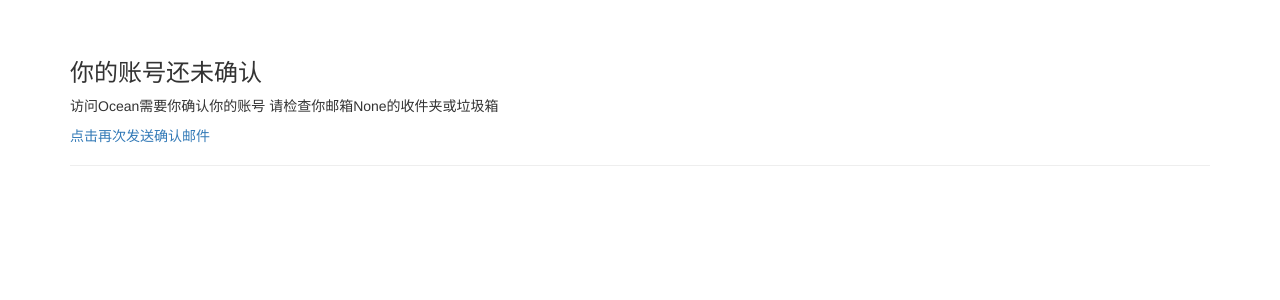
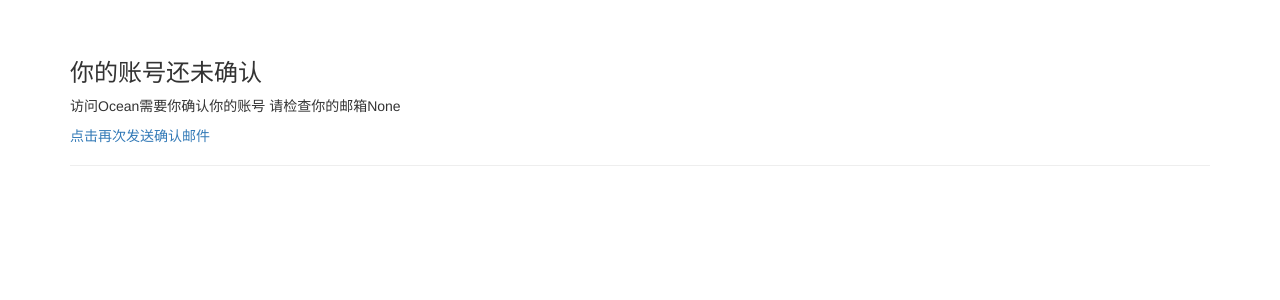
Before and after one commit to yiyuhao/Ocean, a Flask app: page /unconfirmed in a window 1280 px wide. Shown: the part 52-352 px from the top of the page. Run offline with Flask 2, Linux system fonts and the light colour scheme; the visitor is signed in with stand-in values (Sample User, id 1); data comes from the database, SQL or seed files in the repository; some libraries are stand-ins or nearby versions.

Commit message:
邮件确认提示信息修改
yiyuhao
2017年7月3日 18:14:00

```diff
--- a/app/templates/auth/unconfirmed.html
+++ b/app/templates/auth/unconfirmed.html
@@ -9,7 +9,7 @@
         <h3>你的账号还未确认</h3>
         <p>
             访问Ocean需要你确认你的账号
-            请检查你邮箱{{ current_user.user_email }}的收件夹或垃圾箱
+            请检查你的邮箱{{ current_user.user_email }}
         </p>
         <p>
             <a href="{{ url_for('auth.resend_confirmation') }}">
```
